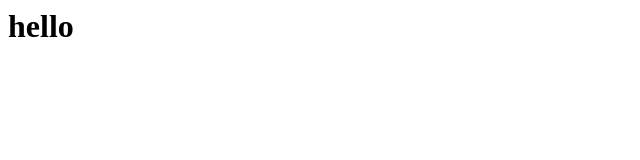
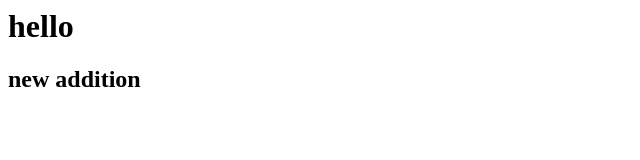
Before and after one commit to garrettwilloughby/fox-project, a plain HTML site: page index.html in a window 1280 px wide. Shown: the whole page, without its empty margins (0-640 px from the left). Drawn offline with Linux system fonts and the light colour scheme.

Commit message:
new addition

```diff
--- a/index.html
+++ b/index.html
@@ -1,3 +1,4 @@
 <html>
 	<h1>hello</h1>
+	<h2>new addition</h2>
 </html>
```
